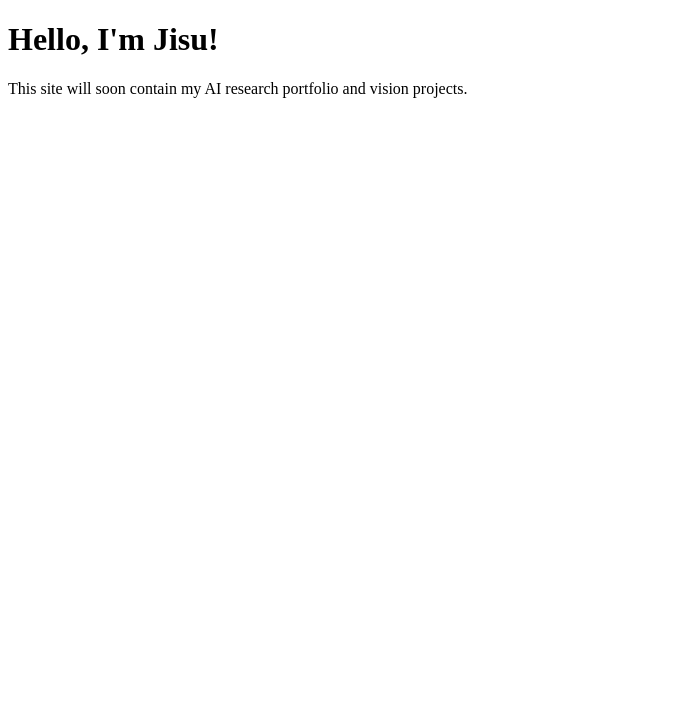
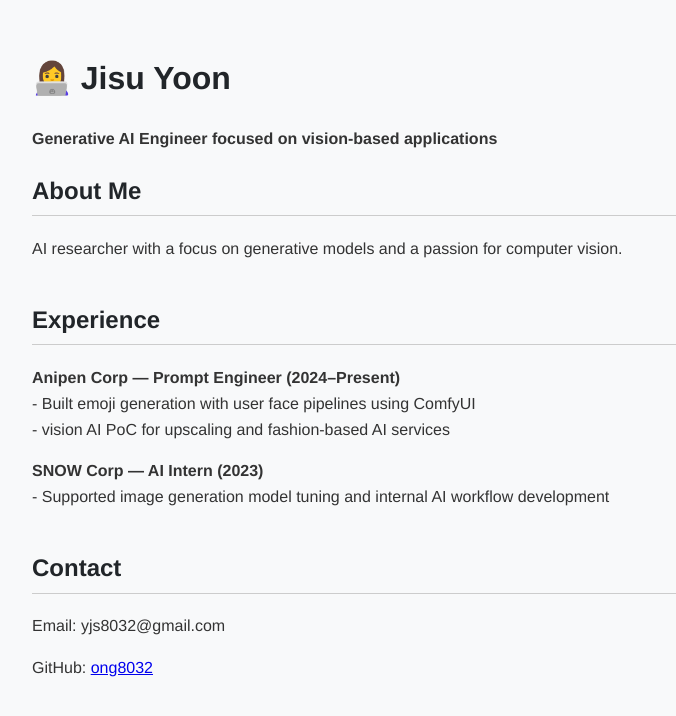
Before and after one commit to ong8032/ong8032.github.io, a plain HTML site: page index.html in a window 1280 px wide. Shown: the whole page, without its empty margins (0-676 px from the left). Drawn offline with Linux system fonts and the light colour scheme.

Commit message:
Update index.html

```diff
--- a/index.html
+++ b/index.html
@@ -1,11 +1,57 @@
 <!DOCTYPE html>
 <html lang="en">
 <head>
-  <meta charset="UTF-8" />
-  <title>Jisu Yoon's AI Portfolio</title>
+  <meta charset="UTF-8">
+  <title>Jisu Yoon | AI Portfolio</title>
+  <style>
+    body {
+      font-family: 'Helvetica Neue', sans-serif;
+      margin: 0;
+      padding: 2rem;
+      line-height: 1.6;
+      background-color: #f8f9fa;
+      color: #333;
+    }
+    h1, h2 {
+      color: #212529;
+    }
+    .section {
+      margin-bottom: 2.5rem;
+    }
+    .section h2 {
+      border-bottom: 1px solid #ccc;
+      padding-bottom: 0.3rem;
+    }
+  </style>
 </head>
 <body>
-  <h1>Hello, I'm Jisu!</h1>
-  <p>This site will soon contain my AI research portfolio and vision projects.</p>
+
+  <h1>👩‍💻 Jisu Yoon</h1>
+  <p><strong>Generative AI Engineer focused on vision-based applications</strong></p>
+
+  <div class="section">
+    <h2>About Me</h2>
+    <p>
+      AI researcher with a focus on generative models and a passion for computer vision.
+    </p>
+  </div>
+
+  <div class="section">
+    <h2>Experience</h2>
+    <p><strong>Anipen Corp — Prompt Engineer (2024–Present)</strong><br>
+      - Built emoji generation with user face pipelines using ComfyUI <br>
+      - vision AI PoC for upscaling and fashion-based AI services
+    </p>
+    <p><strong>SNOW Corp — AI Intern (2023)</strong><br>
+      - Supported image generation model tuning and internal AI workflow development
+    </p>
+  </div>
+
+  <div class="section">
+    <h2>Contact</h2>
+    <p>Email: yjs8032@gmail.com</p>
+    <p>GitHub: <a href="https://github.com/ong8032" target="_blank">ong8032</a></p>
+  </div>
+
 </body>
 </html>
```
